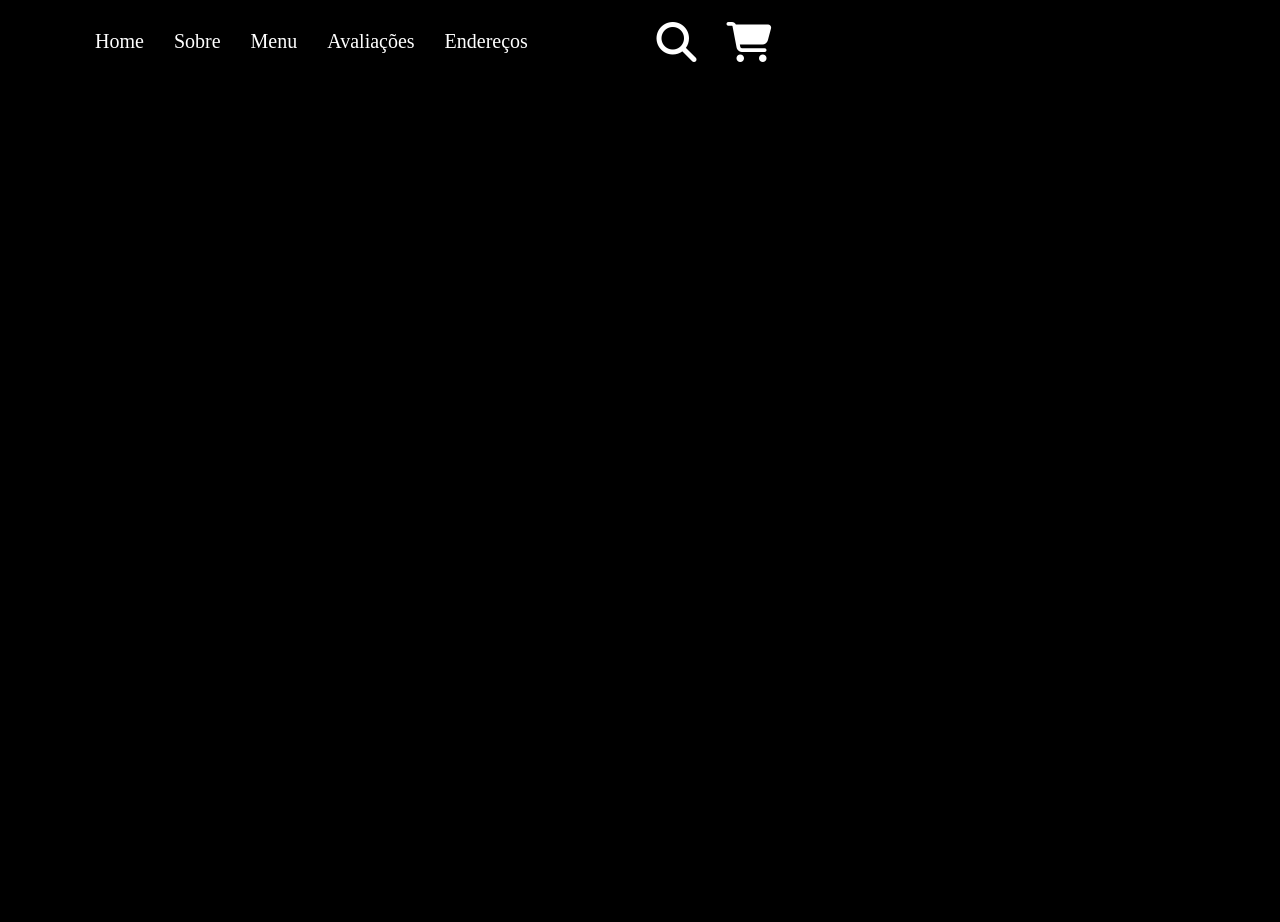
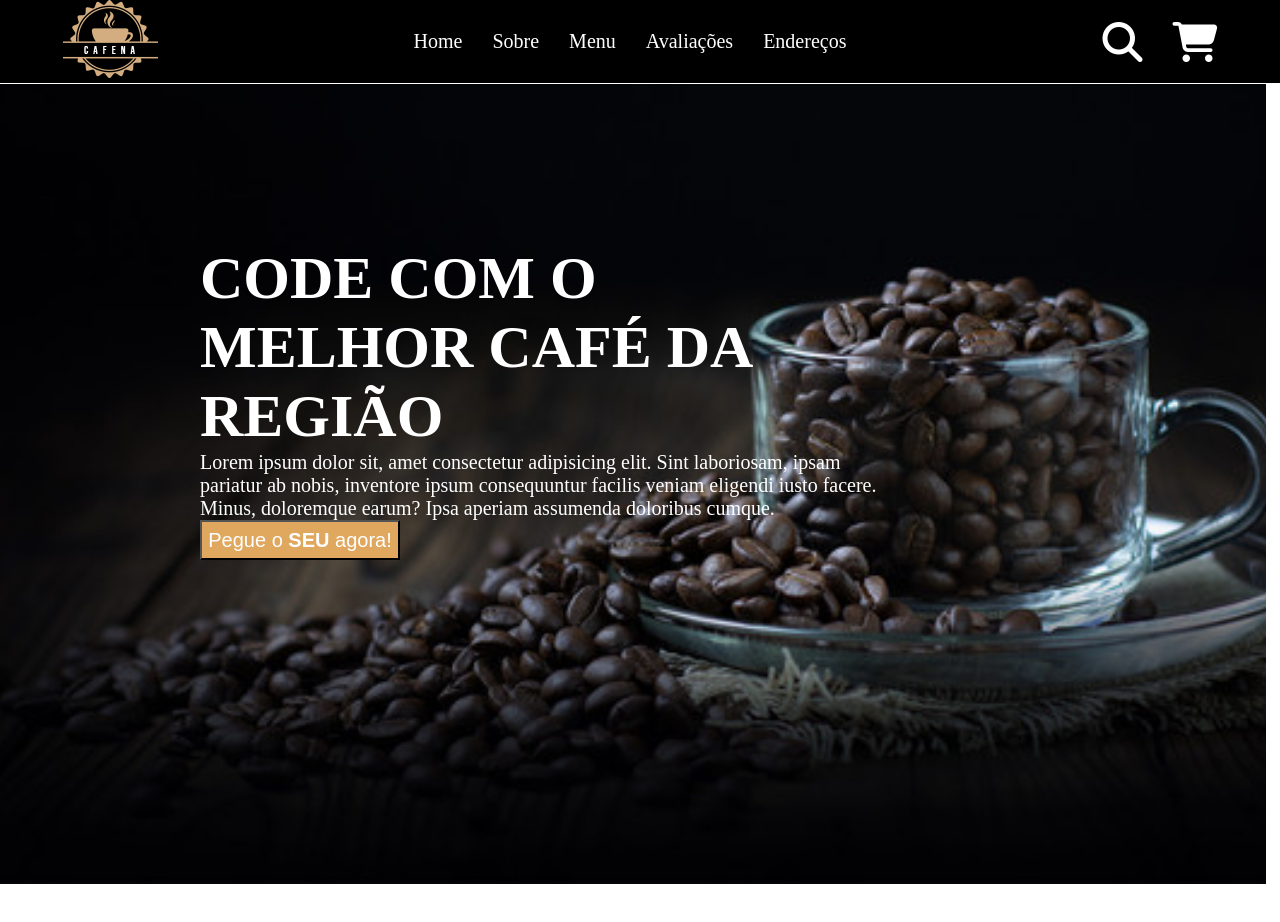
Before and after one commit to XaUl1in/coffee-project, a plain HTML site: page index.html in a window 1280 px wide. Before the commit the page ends 800 px from the top, so only its background shows below. Drawn offline with Linux system fonts and the light colour scheme.

Commit message:
home finalizada

```diff
--- a/index.html
+++ b/index.html
@@ -10,7 +10,7 @@
 
 <body>
     <header class="header">
-        <a href="#"><img src="imagens/logo(1).png" alt=""></a>
+        <a href="#"><img src="imagens/logo(1).png" alt="" class="img-header"></a>
         <nav class="nav-bar-main">
             <a href="">Home</a>
             <a href="">Sobre</a>
@@ -25,6 +25,24 @@
     </header>
 
     <section class="section-home">
+
+        <main class="main-section-home">
+            <div class="home-container">
+                <div class="home-content">
+                    <h1 class="home tittle">CODE COM O <br>MELHOR CAFÉ DA <br>REGIÃO</h1>
+                    <h2 class="home para">Lorem ipsum dolor sit, amet consectetur
+                        adipisicing elit. Sint laboriosam, ipsam pariatur ab nobis,
+                        inventore ipsum consequuntur facilis veniam eligendi iusto facere.
+                        Minus, doloremque earum? Ipsa aperiam assumenda doloribus cumque.
+                    </h2>
+                    <button id="home-button">Pegue o <strong>SEU</strong> agora!</button>
+                </div>
+            </div>
+        </main>
+    </section>
+
+    <section>
+        wdawdawdwa
     </section>
 
     <!--Script Area-->
--- a/style.css
+++ b/style.css
@@ -5,16 +5,19 @@
     color: white;
     text-decoration: none;
     font-size: 20px;
-    background-color: black;
+}
+
+section{
+    height: 100vh;
 }
 
 .header {
-    position: fixed;
     background-color: black;
     display: flex;
     text-align: center;
     align-items: center;
     justify-content: center;
+    border-bottom: 0.5px solid white;
 }
 
 
@@ -31,8 +34,43 @@
 
 /*Section Home*/
 
-.section-home{
+.section-home {
     background-image: url(imagens/home-img.jpg);
-    height: 100%;
-    width: 500px;
+    background-position: center;
+    background-repeat: no-repeat;
+    background-size: cover;
+    height: 100vh;
+    width: 98.9vw;
 }
+
+.home-container {
+    position: relative;
+    background-color: transparent;
+}
+
+.home-content {
+    background-color: transparent;
+    position: absolute;
+    margin-top: 20vh;
+    margin-left: 10rem;
+}
+
+.tittle{
+    font-weight: bolder;
+    font-size: 60px;
+}
+
+.para{
+    font-weight: 100;
+    font-size: 20px;
+    width: 700px;
+}
+
+#home-button{
+    background-color: #E0A75E;
+    width: 200px;
+    height: 40px;
+    padding: 1rem 3 rem;
+    font-size: 1rem;
+    cursor: pointer;
+}
```
